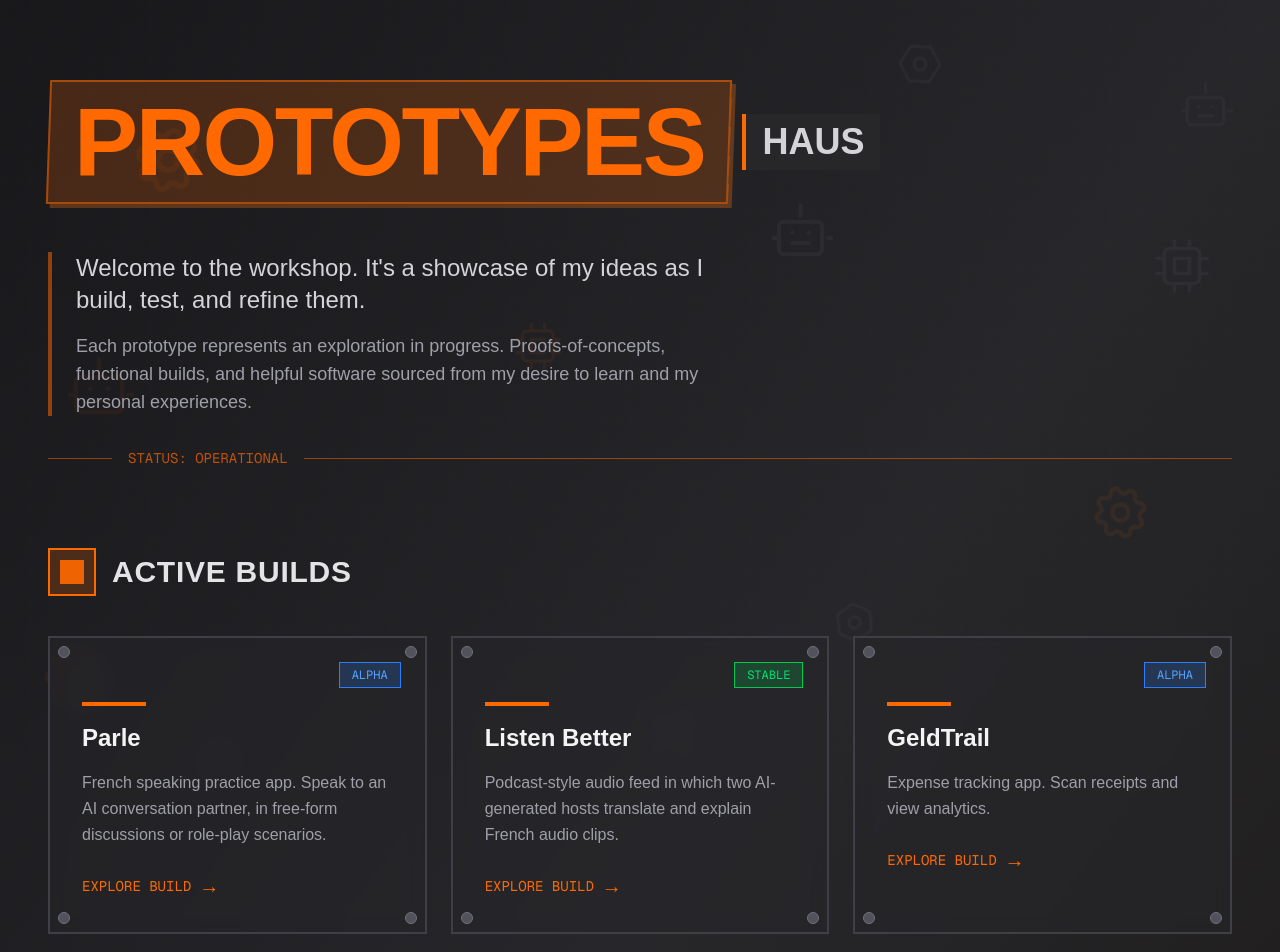
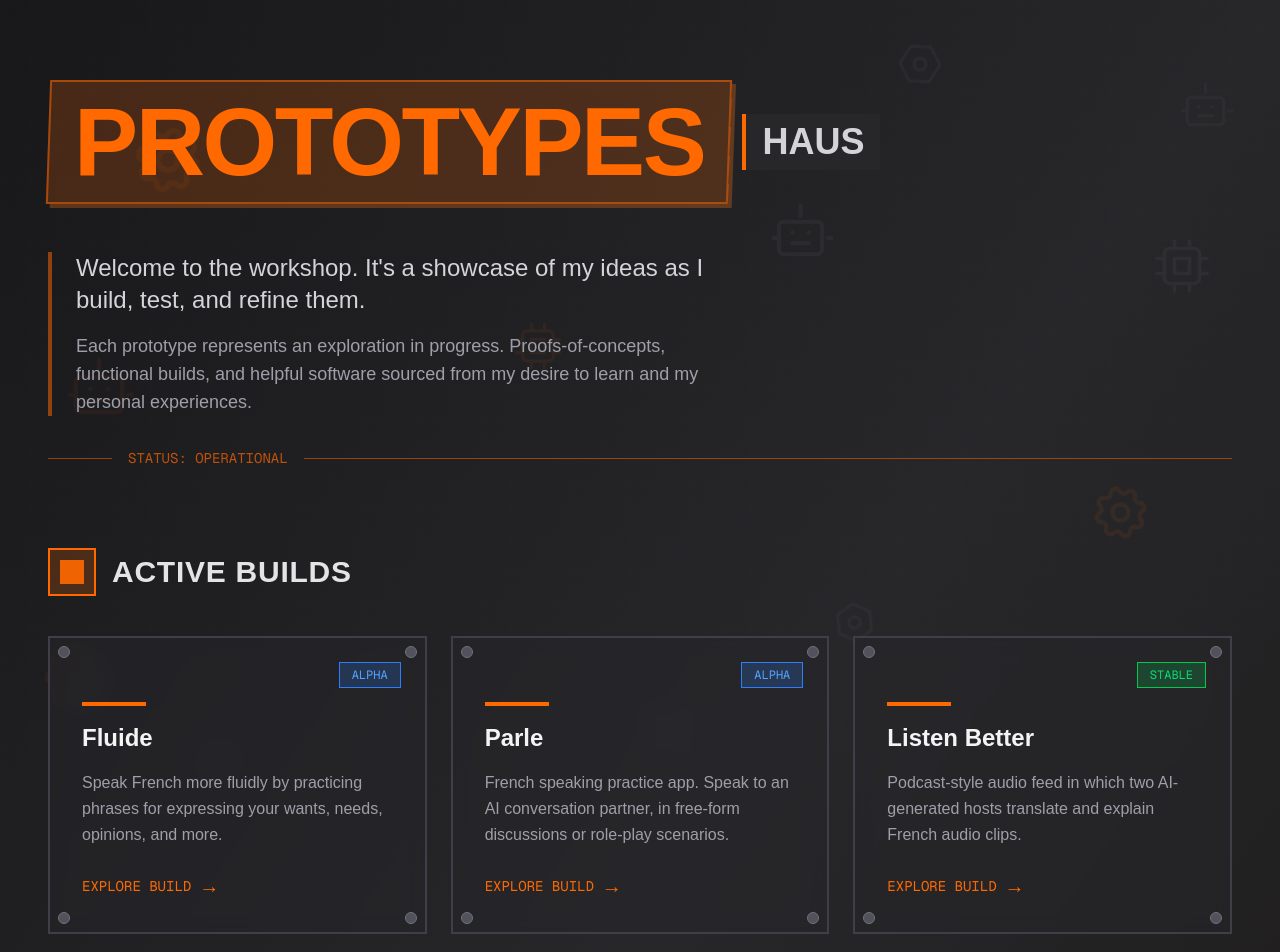
Before and after one commit to CodeWithOz/prototypes-haus, a Next.js app: page / in a window 1280 px wide. Shown: the top 952 px of the page. Built offline with nearby package versions, Linux system fonts and the light colour scheme.

Commit message:
feat: add Fluide

```diff
--- a/src/app/page.tsx
+++ b/src/app/page.tsx
@@ -10,6 +10,13 @@ type Prototype = {
 };
 
 const prototypes: Prototype[] = [
+  {
+    name: 'Fluide',
+    description:
+      'Speak French more fluidly by practicing phrases for expressing your wants, needs, opinions, and more.',
+    url: 'https://fluide.prototypes.haus',
+    status: 'alpha',
+  },
   {
     name: 'Parle',
     description:
```
